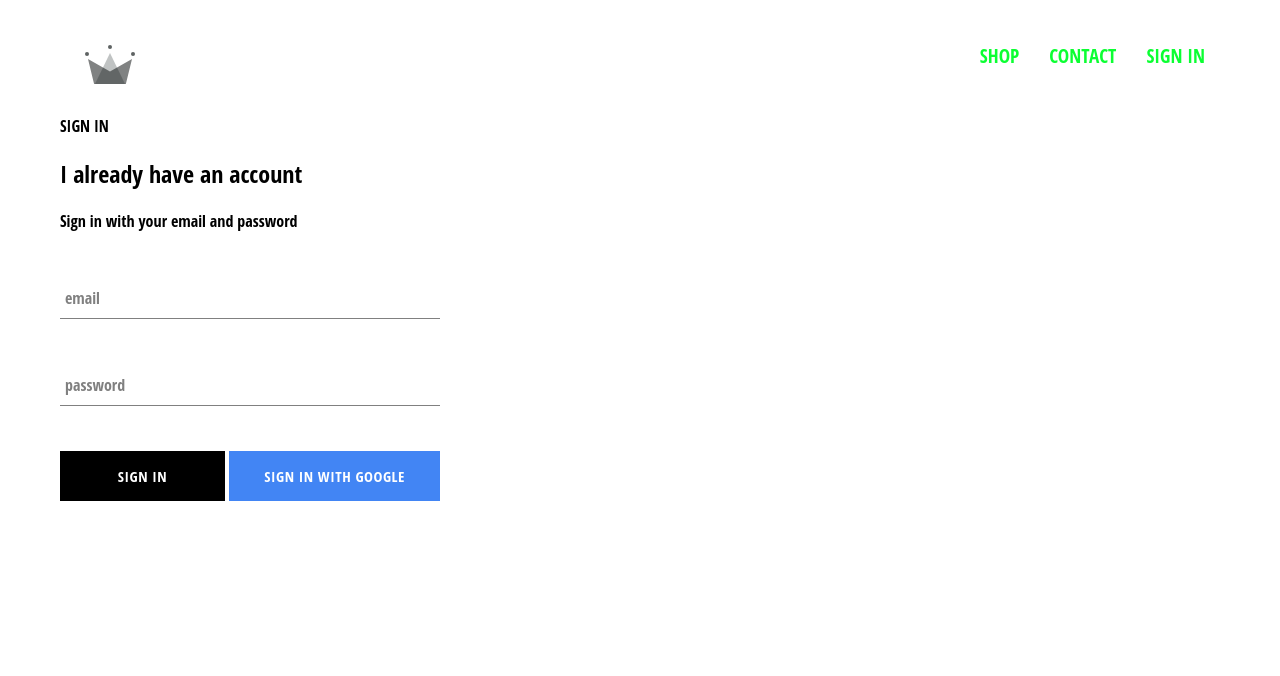
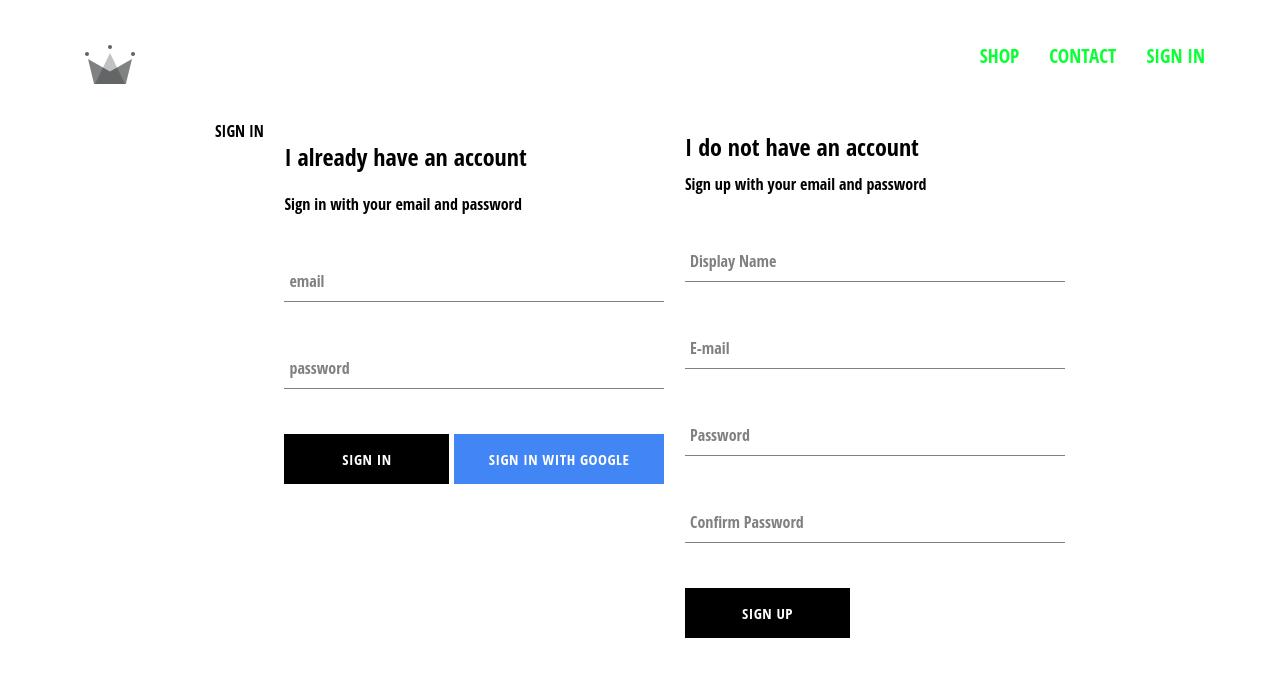
Before and after one commit to paulbcon/crwn-clothing, a React (Create React App) app: page /signin in a window 1280 px wide. Shown: the top 676 px of the page. Built offline with nearby package versions, Linux system fonts and the light colour scheme; no server answers; the HTML template or start-up script is replaced by a standard one.

Commit message:
implemented ability to store authenticated users into our firestore database

```diff
--- a/src/App.js
+++ b/src/App.js
@@ -31,6 +31,7 @@
               ...snapShot.data(),
             }
            });
+           console.log(this.state);
         });
 
       }  else {
--- /dev/null
+++ b/src/components/sign-up/sign-up.component.jsx
@@ -0,0 +1,108 @@
+import React, { Component } from 'react';
+
+import FormInput from '../form-input/form-input.component';
+import CustomButton from '../custom-button/custom-button.component';
+
+import { auth, createUserProfileDocument } from '../../firebase/firebase.utils';
+
+import './sign-up.styles.scss';
+
+class SignUp extends Component {
+    constructor(props) {
+        super(props);
+
+        this.state = {
+            displayName: '',
+            email:'',
+            password: '',
+            confirmPassword: ''
+        }
+    }
+
+    handleSubmit = async e => {
+        e.preventDefault();
+
+        const { displayName, email, password, confirmPassword } = this.state;
+
+        if (password !== confirmPassword)
+        {
+            alert("passwords don't match");
+            return;
+        }
+
+        try {
+            const { user } = await auth.createUserWithEmailAndPassword(email, password);
+
+            await createUserProfileDocument(user, {displayName});
+
+            this.setState({
+                displayName: '',
+                email:'',
+                password: '',
+                confirmPassword: ''
+            });
+
+
+        } catch (error) {
+            console.error(error);
+
+        }
+    }
+
+    handleChange = e => {
+        const { name, value } = e.target;
+
+        this.setState({ [name]:value} );
+    }
+    render() {
+        const {displayName, email, password, confirmPassword} = this.state;
+        return (
+            <div className='sign-up'>
+                <h2 className='title'>I do not have an account</h2>
+                <span>Sign up with your email and password</span>
+                <form className='sign-up-form' onSubmit={this.handleSubmit}>
+                <FormInput
+                    type='text'
+                    name='displayName'
+                    value={displayName}
+                    handleChange={this.handleChange}
+                    label='Display Name'
+                    required
+                />
+
+                <FormInput
+                    type='email'
+                    name='email'
+                    value={email}
+                    handleChange={this.handleChange}
+                    label='E-mail'
+                    required
+                />
+
+                <FormInput
+                    type='password'
+                    name='password'
+                    value={password}
+                    handleChange={this.handleChange}
+                    label='Password'
+                    required
+                />
+
+                <FormInput
+                    type='password'
+                    name='confirmPassword'
+                    value={confirmPassword}
+                    handleChange={this.handleChange}
+                    label='Confirm Password'
+                    required
+                />
+
+                <CustomButton type='submit'>SIGN UP</CustomButton>
+
+                </form>
+            </div>
+        )
+    }
+}
+
+export default SignUp;
--- /dev/null
+++ b/src/components/sign-up/sign-up.styles.scss
@@ -0,0 +1,9 @@
+.sign-up {
+  display: flex;
+  flex-direction: column;
+  width: 380px;
+
+  .title {
+    margin: 10px 0;
+  }
+}
--- a/src/pages/sign-in-and-sign-up/sign-in-and-sign-up.component.jsx
+++ b/src/pages/sign-in-and-sign-up/sign-in-and-sign-up.component.jsx
@@ -1,12 +1,14 @@
 import React from 'react';
 
 import SignIn from '../../components/sign-in/sign-in.component';
+import SignUp from '../../components/sign-up/sign-up.component';
 
 import './sign-in-and-sign-up.styles.scss';
 
 const SignInAndSignUpPage = () => (
     <div className='sign-in-and-sign-up'>SIGN IN
       <SignIn />
+      <SignUp />
     </div>
 
 );
--- a/src/pages/sign-in-and-sign-up/sign-in-and-sign-up.styles.scss
+++ b/src/pages/sign-in-and-sign-up/sign-in-and-sign-up.styles.scss
@@ -0,0 +1,6 @@
+.sign-in-and-sign-up {
+    width: 850px;
+    display: flex;
+    justify-content: space-between;
+    margin: 30px auto;
+}
```
